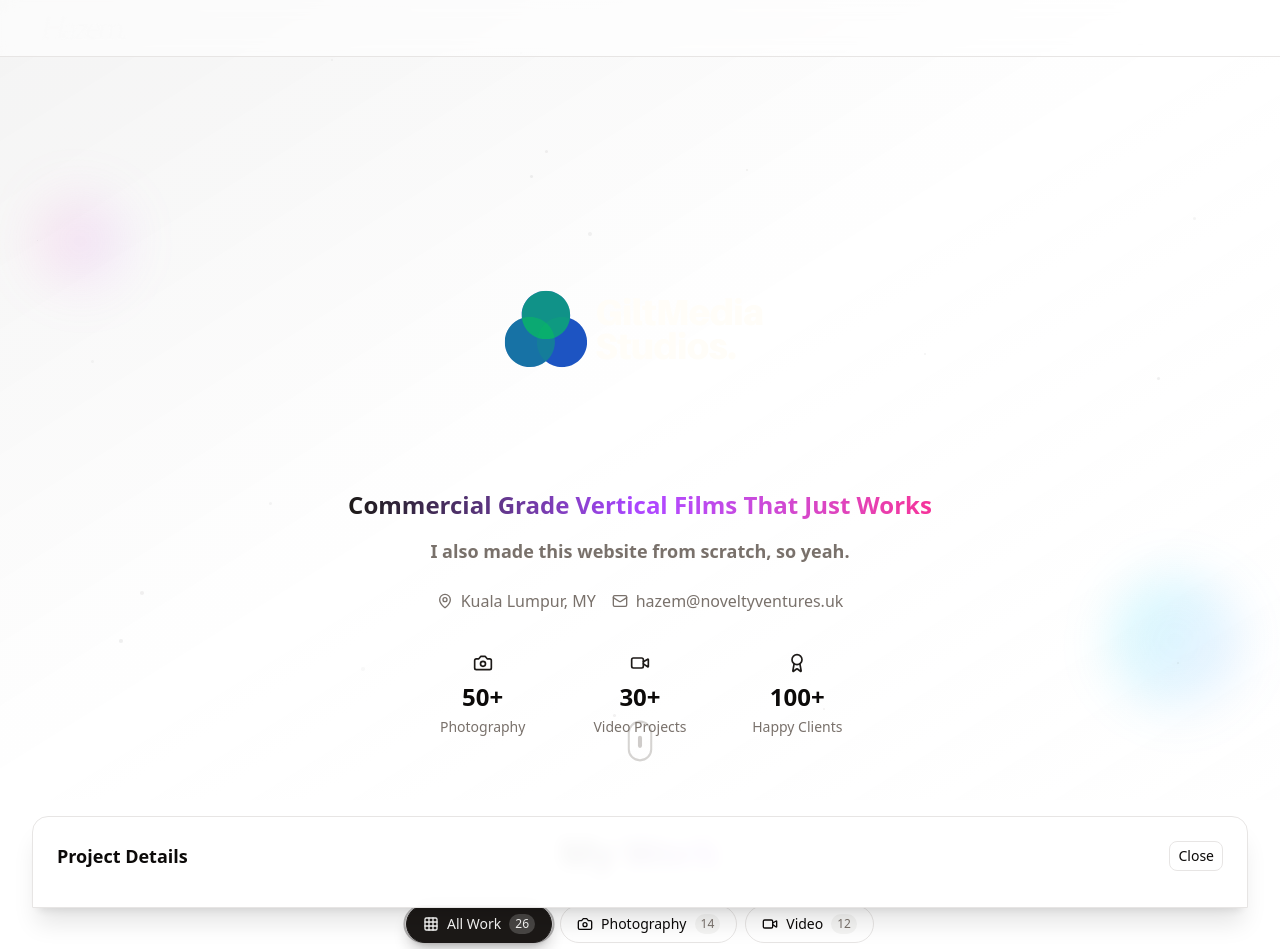
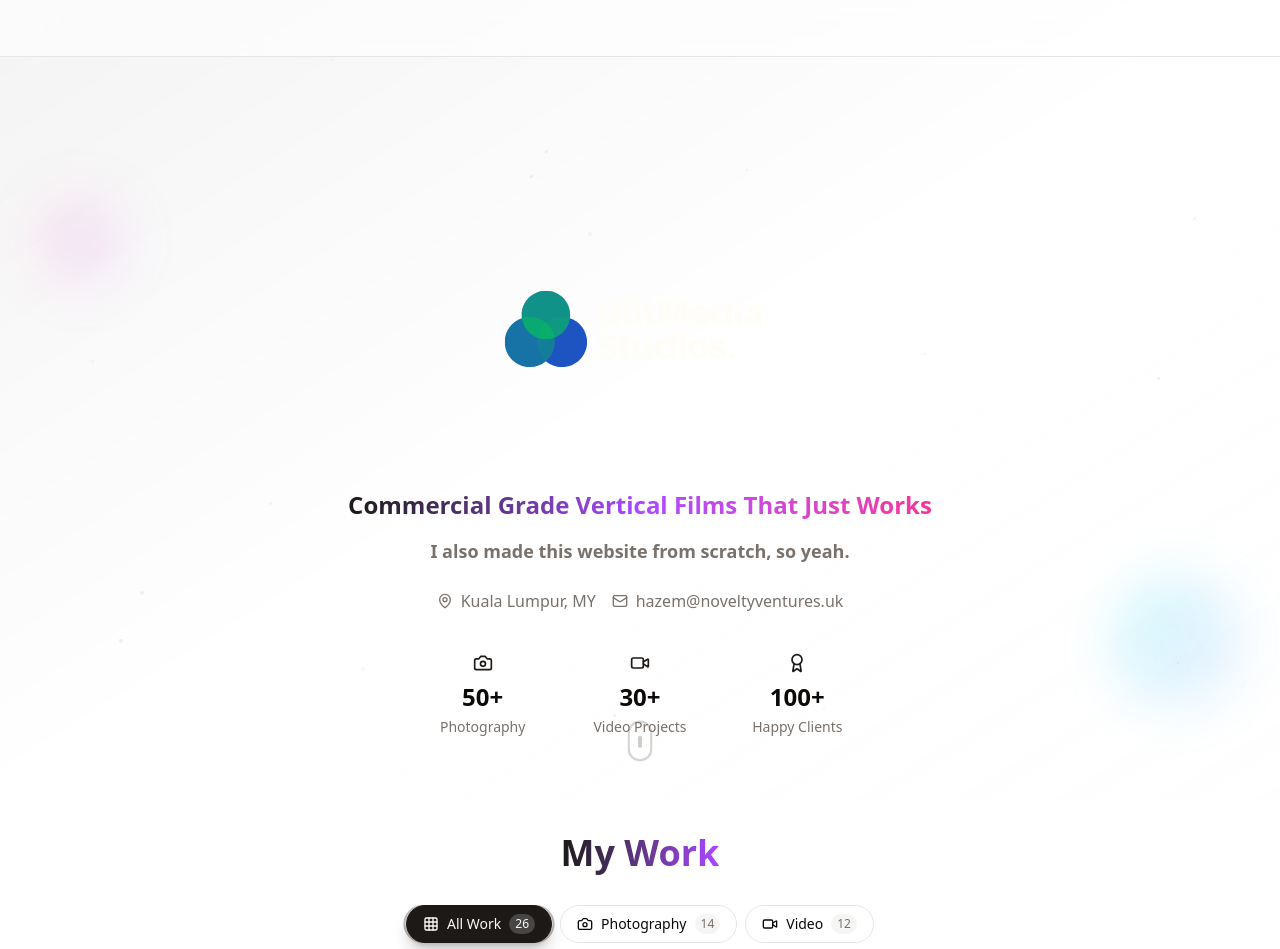
Before and after one commit to ShadowLevi-ops/hazem-portfolio, a Next.js app: page / in a window 1280 px wide. Shown: the top 949 px of the page. Built offline with nearby package versions, Linux system fonts and the light colour scheme.

Commit message:
revert(UX): remove quick-view drawer and Details chip

```diff
--- a/src/app/page.tsx
+++ b/src/app/page.tsx
@@ -43,8 +43,6 @@ export default function Home() {
   const [lightboxOpen, setLightboxOpen] = useState(false);
   const [lightboxIndex, setLightboxIndex] = useState(0);
   const [activeFilter, setActiveFilter] = useState('all');
-  const [drawerOpen, setDrawerOpen] = useState(false);
-  const [selectedItemId, setSelectedItemId] = useState<string | null>(null);
 
   // Memoized filtered items for better performance
   const filteredItems = useMemo(() => {
@@ -117,22 +115,6 @@ export default function Home() {
     setLightboxOpen(true);
   }, []);
 
-  const openDrawer = useCallback((itemId: string) => {
-    setSelectedItemId(itemId);
-    setDrawerOpen(true);
-  }, []);
-
-  const closeDrawer = useCallback(() => {
-    setDrawerOpen(false);
-    setSelectedItemId(null);
-  }, []);
-
-  const selectedItem = useMemo(() => {
-    return selectedItemId
-      ? portfolioItems.find(i => i.id === selectedItemId) || null
-      : null;
-  }, [selectedItemId]);
-
   return (
     <>
       <AnimatedHero />
@@ -183,7 +165,6 @@ export default function Home() {
                       photographyItems.findIndex(p => p.id === item.id);
                   openLightbox(slideIndex);
                 }}
-                onDetailsClick={item => openDrawer(item.id)}
               />
             </motion.div>
           </AnimatePresence>
@@ -198,94 +179,6 @@ export default function Home() {
         plugins={[Video]}
       />
 
-      {/* Quick-view drawer */}
-      <div
-        className={`fixed inset-x-0 bottom-0 z-40 transform transition-transform duration-300 ${
-          drawerOpen ? 'translate-y-0' : 'translate-y-full'
-        }`}
-        aria-hidden={!drawerOpen}
-      >
-        <div className="container mx-auto px-4 pt-4 pb-6 md:px-6 lg:px-8">
-          <div className="bg-background/95 rounded-t-2xl border p-4 shadow-xl backdrop-blur md:p-6">
-            <div className="mb-3 flex items-center justify-between">
-              <h3 className="text-base font-semibold md:text-lg">
-                Project Details
-              </h3>
-              <button
-                type="button"
-                className="border-border hover:bg-accent rounded-md border px-2 py-1 text-sm"
-                onClick={closeDrawer}
-              >
-                Close
-              </button>
-            </div>
-            {selectedItem && (
-              <div className="grid grid-cols-1 gap-4 md:grid-cols-3">
-                <div className="md:col-span-2">
-                  <div className="text-muted-foreground text-sm">Title</div>
-                  <div className="text-base font-medium">
-                    {selectedItem.title}
-                  </div>
-                  {selectedItem.projectDetails && (
-                    <div className="mt-3">
-                      <div className="text-muted-foreground text-sm">
-                        Project
-                      </div>
-                      <div className="text-base">
-                        {selectedItem.projectDetails}
-                      </div>
-                    </div>
-                  )}
-                  {selectedItem.client && (
-                    <div className="mt-3">
-                      <div className="text-muted-foreground text-sm">
-                        Client
-                      </div>
-                      <div className="text-base">{selectedItem.client}</div>
-                    </div>
-                  )}
-                  {selectedItem.camera && (
-                    <div className="mt-3">
-                      <div className="text-muted-foreground text-sm">
-                        Camera
-                      </div>
-                      <div className="text-base">{selectedItem.camera}</div>
-                    </div>
-                  )}
-                  {selectedItem.date && (
-                    <div className="mt-3">
-                      <div className="text-muted-foreground text-sm">Date</div>
-                      <div className="text-base">{selectedItem.date}</div>
-                    </div>
-                  )}
-                </div>
-                <div className="">
-                  <div className="text-muted-foreground text-sm">Preview</div>
-                  <div className="relative mt-2 aspect-video w-full overflow-hidden rounded-lg border">
-                    {selectedItem.type === 'videography' ||
-                    selectedItem.type === 'film' ? (
-                      <video
-                        className="h-full w-full object-cover"
-                        src={selectedItem.mediaUrl}
-                        poster={selectedItem.thumbnailUrl || '/videos/VT-1.png'}
-                        controls
-                        playsInline
-                      />
-                    ) : (
-                      // eslint-disable-next-line @next/next/no-img-element
-                      <img
-                        src={selectedItem.mediaUrl}
-                        alt={selectedItem.title}
-                        className="h-full w-full object-cover"
-                      />
-                    )}
-                  </div>
-                </div>
-              </div>
-            )}
-          </div>
-        </div>
-      </div>
       <ScrollToTopButton />
     </>
   );
--- a/src/components/vertical-carousel.tsx
+++ b/src/components/vertical-carousel.tsx
@@ -8,13 +8,11 @@ import type { PortfolioItem } from '@/types/portfolio';
 interface VerticalCarouselProps {
   items: PortfolioItem[];
   onItemClick: (index: number) => void;
-  onDetailsClick?: (item: PortfolioItem) => void;
 }
 
 export function VerticalCarousel({
   items,
   onItemClick,
-  onDetailsClick,
 }: VerticalCarouselProps) {
   const showLabels = process.env.NEXT_PUBLIC_SHOW_LABELS === 'true';
   if (items.length === 0) {
@@ -133,22 +131,6 @@ export function VerticalCarousel({
                         <Expand className="h-2.5 w-2.5 text-white md:h-3 md:w-3" />
                       </div>
                     </div>
-
-                    {/* Details chip */}
-                    {onDetailsClick && (
-                      <div className="absolute bottom-1.5 left-1.5 md:bottom-2 md:left-2">
-                        <button
-                          type="button"
-                          className="rounded-full border border-white/30 bg-black/40 px-2 py-1 text-[10px] font-medium text-white backdrop-blur-sm transition-colors hover:bg-black/60 md:px-3 md:py-1.5 md:text-xs"
-                          onClick={e => {
-                            e.stopPropagation();
-                            onDetailsClick(item);
-                          }}
-                        >
-                          Details
-                        </button>
-                      </div>
-                    )}
                   </div>
                 </motion.div>
               );
```
